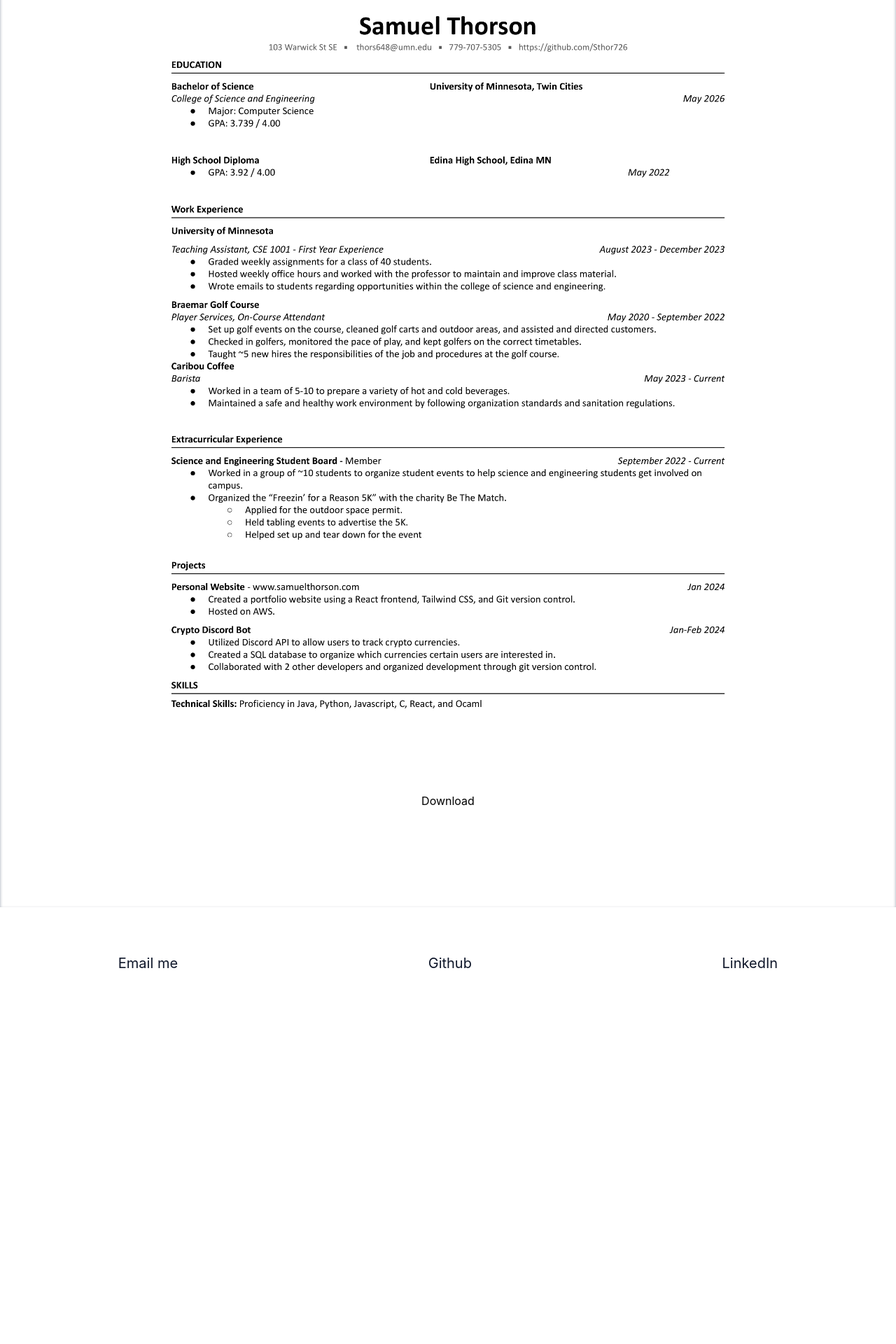
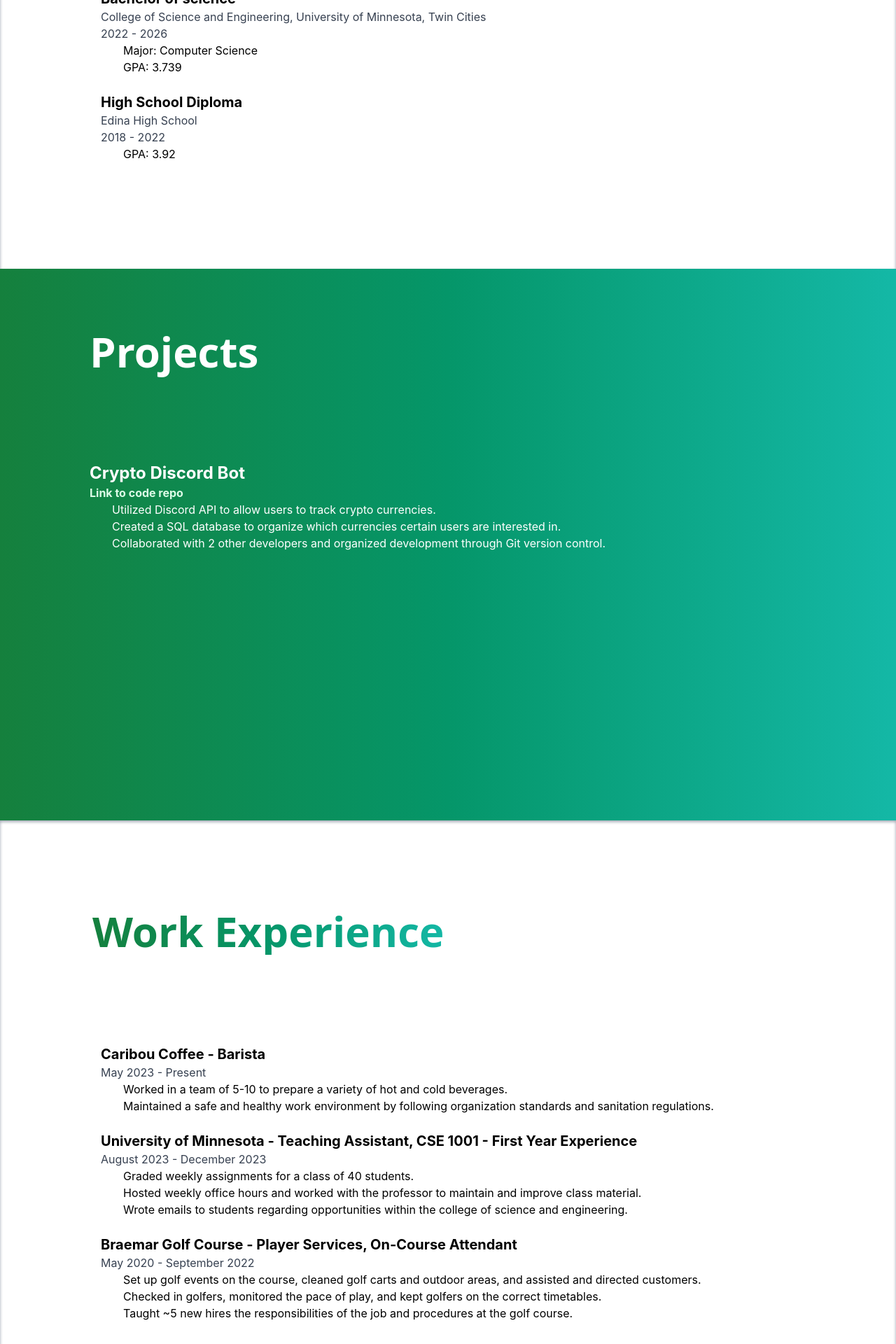
Before and after one commit to Sthor726/personal-website, a React (Create React App) app in the folder react-app/: page /resume in a window 1280 px wide. Shown: the part 420-2340 px from the top of the page at 70% size. Before the commit the page ends 1876 px from the top, so only its background shows below. Built offline with nearby package versions, Linux system fonts and the light colour scheme.

Commit message:
Reworked resume page

```diff
--- a/react-app/package.json
+++ b/react-app/package.json
@@ -9,6 +9,7 @@
     "@testing-library/user-event": "^13.5.0",
     "react": "^18.2.0",
     "react-dom": "^18.2.0",
+    "react-hooks": "^1.0.1",
     "react-router-dom": "^6.21.2",
     "react-scripts": "5.0.1",
     "web-vitals": "^2.1.4"
--- a/react-app/src/App.js
+++ b/react-app/src/App.js
@@ -8,12 +8,14 @@
 import Error from "./components/Error.js";
 import Navigation from "./components/Navigation.js";
 import Footer from "./components/Footer.js";
+import ScrollToTop from "./ScrollToTop.js";
 
 function App() {
   return (
     <div className="App">
       <BrowserRouter>
         <Navigation />
+        <ScrollToTop />
         <Routes>
           <Route path="/" element={Home()} exact />
           <Route path="/resume" element={Resume()} />
--- /dev/null
+++ b/react-app/src/ScrollToTop.js
@@ -0,0 +1,12 @@
+import { useEffect } from "react";
+import { useLocation } from "react-router-dom";
+
+export default function ScrollToTop() {
+  const { pathname } = useLocation();
+
+  useEffect(() => {
+    window.scrollTo(0, 0);
+  }, [pathname]);
+
+  return null;
+}
--- a/react-app/src/components/About.js
+++ b/react-app/src/components/About.js
@@ -15,8 +15,11 @@
           CSS. <br /> <br />
           Hosted on AWS.
         </p>
-        <p class="font-sans text-2xl pt-20 mt-20 font-bold mr-auto w-fit text-white h-auto hover:underline">
-          <a href="https://github.com/Sthor726/Sthor726.github.io">
+        <p class="font-sans text-2xl pt-20 mt-20 font-bold mr-auto w-fit text-white h-auto">
+          <a
+            href="https://github.com/Sthor726/Sthor726.github.io"
+            class="hover:underline"
+          >
             Link to code repo!
           </a>
         </p>
--- a/react-app/src/components/Resume.js
+++ b/react-app/src/components/Resume.js
@@ -2,23 +2,181 @@
 
 function Resume() {
   return (
-    <div
-      id="resume"
-      class=" w-screen h-auto shadow-inner shadow-gray-400 bg-white"
-    >
-      <h2 class="font-sans text-6xl font-bold pt-32 ml-32 mr-auto w-fit p-1 h-auto text-transparent bg-clip-text bg-gradient-to-r from-green-700 via-emerald-600 to-teal-500">
-        Resume
-      </h2>
-      <img
-        class="pt-32 max-w-4xl h-auto ml-auto mr-auto"
-        alt="My Resume"
-        src="/images/resume.png"
-      />
-      <a class="py-3 px-6" href="/images/resume.png" download>
-        <button class=" text-black py-3 px-6 m-auto mb-32 hover:underline">
-          Download
-        </button>
-      </a>
+    <div id="home" class=" container flex-col mr-auto w-fit justify-end">
+      <div
+        id="description"
+        class="mt-6 w-screen h-auto shadow-inner shadow-gray-400 bg-white pb-32"
+      >
+        <h2 class="font-sans text-6xl font-bold pt-32 ml-32 mr-auto w-fit p-1 h-auto text-transparent bg-clip-text bg-gradient-to-r from-green-700 via-emerald-600 to-teal-500">
+          Education
+        </h2>
+        <ul className="list-none text-left ml-36 mt-32">
+          <li className="mb-6">
+            <span className="font-bold text-xl">Bachelor of science</span>
+            <br />
+            <span className="text-gray-700">
+              College of Science and Engineering, University of Minnesota, Twin
+              Cities <br /> 2022 - 2026
+            </span>
+            <ul className="pl-8">
+              <li className="text-base">Major: Computer Science</li>
+              <li className="text-base">GPA: 3.739</li>
+            </ul>
+          </li>
+          <li className="mb-6">
+            <span className="font-bold text-xl">High School Diploma</span>
+            <br />
+            <span className="text-gray-700">
+              Edina High School <br /> 2018 - 2022
+            </span>
+            <ul className="pl-8">
+              <li className="text-base">GPA: 3.92</li>
+            </ul>
+          </li>
+        </ul>
+      </div>
+      <div
+        id="title"
+        class="container flex-col pt-10 mt-10 ml-32 mr-auto h-auto pb-32 w-fit justify-end"
+      >
+        <h1 class="font-sans text-6xl font-bold pt-1 mt-1 mr-auto w-fit text-white h-auto text-left">
+          Projects <br />
+        </h1>
+        <ul className="list-none text-left mt-32">
+          <li className="">
+            <span className="font-bold text-2xl text-white ">
+              Crypto Discord Bot
+            </span>
+            <br />
+            <a
+              href="https://github.com/BenPankratz/CryptoDiscordBot"
+              class="hover:underline text-green-100 mt-32 font-bold"
+            >
+              Link to code repo
+            </a>
+            <ul className="pl-8">
+              <li className="text-base text-white ">
+                Utilized Discord API to allow users to track crypto currencies.
+              </li>
+              <li className="text-base text-white ">
+                Created a SQL database to organize which currencies certain
+                users are interested in.
+              </li>
+              <li className="text-base text-white ">
+                Collaborated with 2 other developers and organized development
+                through Git version control.
+              </li>
+            </ul>
+          </li>
+        </ul>
+      </div>
+      <div
+        id="description"
+        class="mt-64 w-screen h-auto pb-32 shadow-inner shadow-gray-400 bg-white"
+      >
+        <h2 class="font-sans text-6xl font-bold pt-32 ml-32 mr-auto w-fit p-1 h-auto text-transparent bg-clip-text bg-gradient-to-r from-green-700 via-emerald-600 to-teal-500">
+          Work Experience
+        </h2>
+        <ul className="list-none text-left ml-36 mt-32">
+          <li className="mb-6">
+            <span className="font-bold text-xl">Caribou Coffee - Barista</span>
+            <br />
+            <span className="text-gray-700">May 2023 - Present</span>
+            <ul className="pl-8">
+              <li className="text-base">
+                Worked in a team of 5-10 to prepare a variety of hot and cold
+                beverages.
+              </li>
+              <li className="text-base">
+                Maintained a safe and healthy work environment by following
+                organization standards and sanitation regulations.
+              </li>
+            </ul>
+          </li>
+
+          <li className="mb-6">
+            <span className="font-bold text-xl">
+              University of Minnesota - Teaching Assistant, CSE 1001 - First
+              Year Experience
+            </span>
+            <br />
+            <span className="text-gray-700">August 2023 - December 2023</span>
+            <ul className="pl-8">
+              <li className="text-base">
+                Graded weekly assignments for a class of 40 students.
+              </li>
+              <li className="text-base">
+                Hosted weekly office hours and worked with the professor to
+                maintain and improve class material.
+              </li>
+              <li className="text-base">
+                Wrote emails to students regarding opportunities within the
+                college of science and engineering.
+              </li>
+            </ul>
+          </li>
+
+          <li className="mb-6">
+            <span className="font-bold text-xl">
+              Braemar Golf Course - Player Services, On-Course Attendant
+            </span>
+            <br />
+            <span className="text-gray-700">May 2020 - September 2022</span>
+            <ul className="pl-8">
+              <li className="text-base">
+                Set up golf events on the course, cleaned golf carts and outdoor
+                areas, and assisted and directed customers.
+              </li>
+              <li className="text-base">
+                Checked in golfers, monitored the pace of play, and kept golfers
+                on the correct timetables.
+              </li>
+              <li className="text-base">
+                Taught ~5 new hires the responsibilities of the job and
+                procedures at the golf course.
+              </li>
+            </ul>
+          </li>
+        </ul>
+      </div>
+      <div
+        id="extracurricular"
+        class="container flex-col h-auto pb-32 pt-10 mt-10 ml-32 mr-auto w-fit justify-end"
+      >
+        <h1 class="font-sans text-6xl font-bold pt-1 mt-1 mr-auto w-fit text-white h-auto text-left">
+          Extracurricular Experience <br />
+        </h1>
+        <ul className="list-none text-left mt-32">
+          <li className="mb-6">
+            <span className="font-bold text-2xl text-white ">
+              Science and Engineering Student Board - Member
+            </span>
+            <br />
+            <ul className="pl-8">
+              <li className="text-base text-white ">
+                Worked in a group of ~10 students to organize student events to
+                help science and engineering students get involved on campus.
+              </li>
+              <li className="text-base text-white ">
+                Organized the charity race “Freezin' for a Reason 5K” in 2022 &
+                2023
+              </li>
+            </ul>
+          </li>
+        </ul>
+      </div>
+      <div
+        id="steps"
+        class=" w-screen h-auto pt-3 pb-3 shadow-md shadow-gray-400 bg-white"
+      >
+        <a
+          class="py-auto px-6 hover:underline text-slate-800 mt-32 font-bold"
+          href="/images/resume.png"
+          download
+        >
+          Download my Resume
+        </a>
+      </div>
     </div>
   );
 }
```
Also changed, not shown: 1 other file (tests, documents, lock files or other folders).
